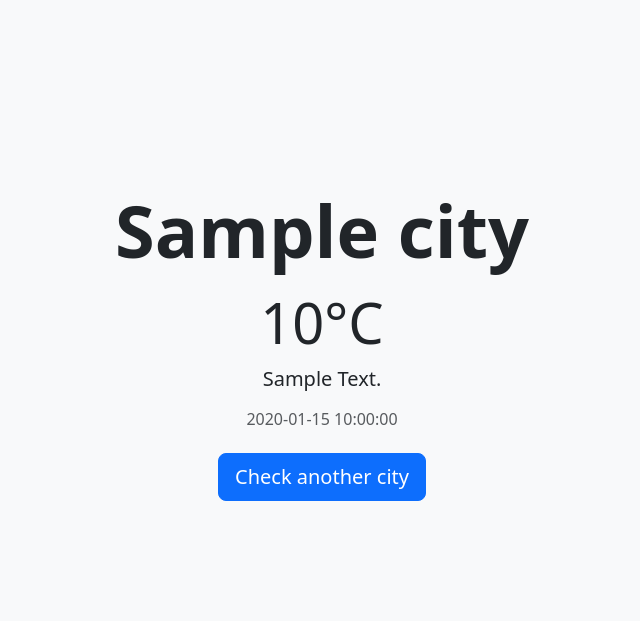
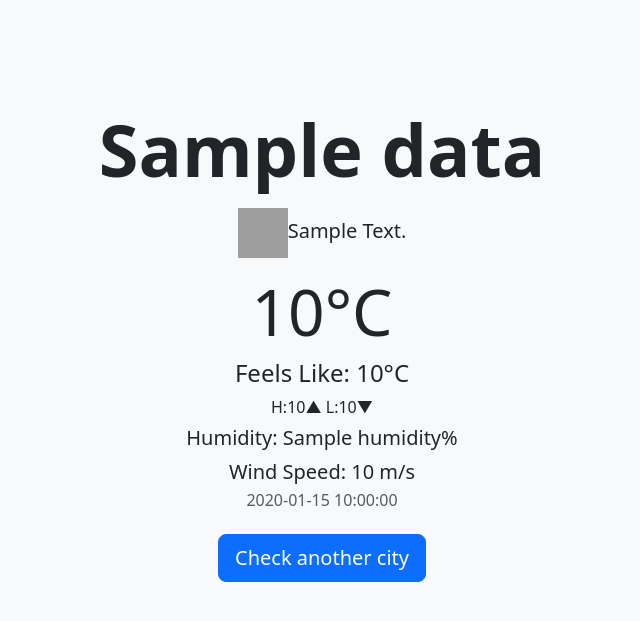
Before and after one commit to xo0de/weather_project, a Flask app: template templates/weather_info.html in a window 1280 px wide. Shown: the top 621 px of the page, without its empty margins (318-958 px from the left). Run offline with Flask 3, Linux system fonts and the light colour scheme; the template is opened without the code that fills it: most values are stand-ins (such as "Sample title", 1, 10 or a date in 2020); grey boxes are pictures that could not be loaded.

Commit message:
Added more data weather_info page

```diff
--- a/main.py
+++ b/main.py
@@ -9,6 +9,10 @@ api_key = env_manager.get_env_value('API_KEY')
 base_url = env_manager.get_env_value('BASE_URL')
 weather_api = WeatherAPI(api_key, base_url)
 
+@app.context_processor
+def utility_processor():
+    return dict(round=round)
+
 
 @app.route('/')
 def main_page():
@@ -18,15 +22,10 @@ def main_page():
 @app.route('/get_weather', methods=['POST'])
 def get_weather():
     city_name = request.form['city']
-    now = datetime.now()
-    formatted_date_time = now.strftime("%A, %d %B %Y, %H:%M:%S")
+    date_time_now = datetime.now().strftime("%A, %d %B %Y, %H:%M:%S")
     data = weather_api.get_weather(city_name)
-
     if data["cod"] == 200:
-        temperature = round(data["main"]["temp"])
-        weather_description = data["weather"][0]["description"].title()
-        return render_template('weather_info.html', city=city_name, temperature=temperature,
-                               weather_description=weather_description, date_time=formatted_date_time)
+        return render_template('weather_info.html', data=data, date_time_now=date_time_now)
     else:
         return render_template('incorrect_city.html')
 
--- a/templates/weather_info.html
+++ b/templates/weather_info.html
@@ -3,9 +3,16 @@
 {% block content %}
 <div class="d-flex justify-content-center align-items-center" style="min-height: 80vh;">
     <div class="text-center">
-        <h1 class="display-2 fw-bold mb-3">{{ city }}</h1>
-        <h2 class="display-4 mb-2">{{ temperature }}°C</h2>
-        <p class="lead mb-3 text-capitalize">{{ weather_description }}</p>
+        <h1 class="display-2 fw-bold mb-3">{{ data.name }}</h1>
+        <p class="lead mb-3 text-capitalize"> <img src="https://openweathermap.org/img/wn/{{ data.weather[0].icon }}@2x.png"
+                                           alt="Weather icon" width="50" height="50">{{ data.weather[0].description }}</p>
+        <h2 class="display-3 mb-1">{{ round(data.main.temp) }}°C</h2>
+        <p class="fs-4 mb-1">Feels Like: {{ round(data.main.feels_like) }}°C</p>
+        <p class="fs-6 mb-1">H:{{ round(data.main.temp_max) }}&#9650 L:{{ round(data.main.temp_min) }}&#9660</p>
+
+        <p class="fs-5 mb-1">Humidity: {{ data.main.humidity }}%</p>
+        <p class="fs-5 mb-1">Wind Speed: {{ round(data.wind.speed, 1) }} m/s</p>
+
         <h6 class="text-muted mb-4">{{ date_time }}</h6>
         <a href="/" class="btn btn-primary btn-lg">Check another city</a>
     </div>
```
